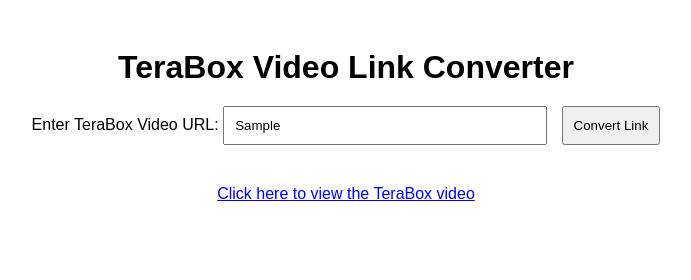
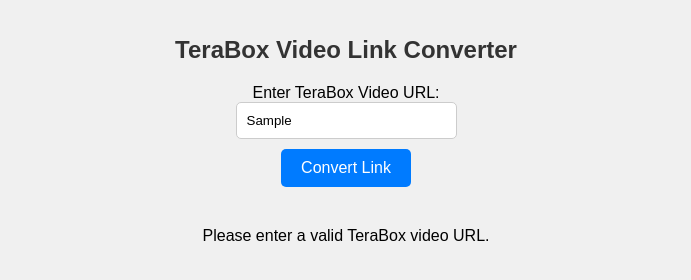
Before and after one commit to Grs257/FriendsKosam, a plain HTML site: page index.html in a window 1280 px wide. Both pictures are taken after typing "Sample" into the empty fields and a click on the button "Convert Link". Shown: the whole page, without its empty margins (294-985 px from the left). Drawn offline with Linux system fonts and the light colour scheme.

Commit message:
finally done mithrow

```diff
--- a/index.html
+++ b/index.html
@@ -10,7 +10,7 @@
     <h1>TeraBox Video Link Converter</h1>
     <form id="videoForm">
         <label for="videoURL">Enter TeraBox Video URL:</label>
-        <input type="text" id="videoURL" name="videoURL" required>
+        <input type="text" id="videoURL" name="videoURL" placeholder="https://1024terabox.com/s/1hhaNC0hUz5onr0Qcc0X4Sg" required>
         <button type="submit">Convert Link</button>
     </form>
     <div id="videoContainer"></div>
--- a/script.js
+++ b/script.js
@@ -2,17 +2,30 @@
   .getElementById("videoForm")
   .addEventListener("submit", function (event) {
     event.preventDefault();
-    const url = document.getElementById("videoURL").value;
+    const url = document.getElementById("videoURL").value.trim();
     const videoContainer = document.getElementById("videoContainer");
 
     // Clear previous content
     videoContainer.innerHTML = "";
 
+    // Validate TeraBox URL
+    if (isValidTeraBoxURL(url)) {
       // Create and insert the video link
       const link = document.createElement("a");
       link.href = url;
       link.textContent = "Click here to view the TeraBox video";
       link.target = "_blank";
+      link.rel = "noopener noreferrer";
 
       videoContainer.appendChild(link);
+    } else {
+      videoContainer.textContent = "Please enter a valid TeraBox video URL.";
+    }
   });
+
+function isValidTeraBoxURL(url) {
+  // Simple regex to check if the URL contains "terabox.com" and has a path
+  const teraBoxRegex =
+    /https:\/\/(?:1024|www|www\.1024)terabox\.com\/s\/[\w-]+/;
+  return teraBoxRegex.test(url);
+}
--- a/styles.css
+++ b/styles.css
@@ -4,26 +4,57 @@
     flex-direction: column;
     align-items: center;
     padding: 20px;
+    margin: 0;
+    background-color: #f0f0f0;
 }
 
 h1 {
     margin-bottom: 20px;
+    font-size: 24px;
+    color: #333;
 }
 
 form {
     margin-bottom: 20px;
+    display: flex;
+    flex-direction: column;
+    align-items: center;
 }
 
 input[type="text"] {
     padding: 10px;
-    width: 300px;
-    margin-right: 10px;
+    width: 100%;
+    max-width: 400px;
+    margin-bottom: 10px;
+    border: 1px solid #ccc;
+    border-radius: 5px;
 }
 
 button {
-    padding: 10px;
+    padding: 10px 20px;
+    background-color: #007bff;
+    color: white;
+    border: none;
+    border-radius: 5px;
+    cursor: pointer;
+    font-size: 16px;
+}
+
+button:hover {
+    background-color: #0056b3;
 }
 
 #videoContainer {
     margin-top: 20px;
+    text-align: center;
 }
+
+a {
+    color: #007bff;
+    text-decoration: none;
+    font-size: 18px;
+}
+
+a:hover {
+    text-decoration: underline;
+}
```
Lines whose indentation alone changed are shown as unchanged.
